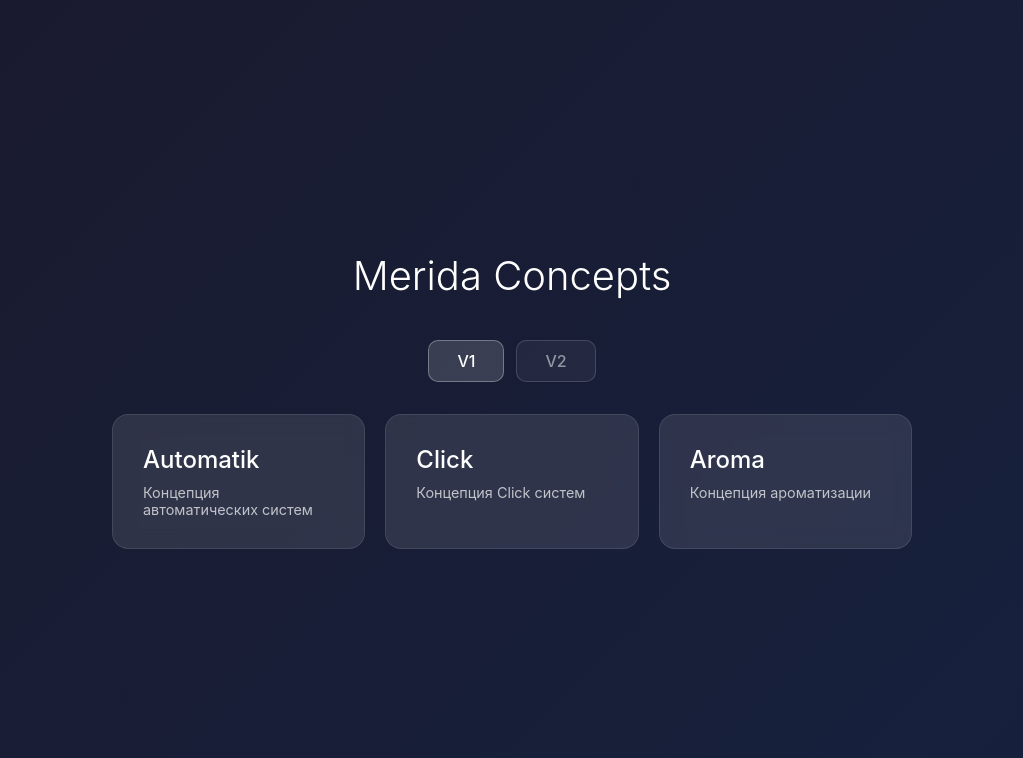
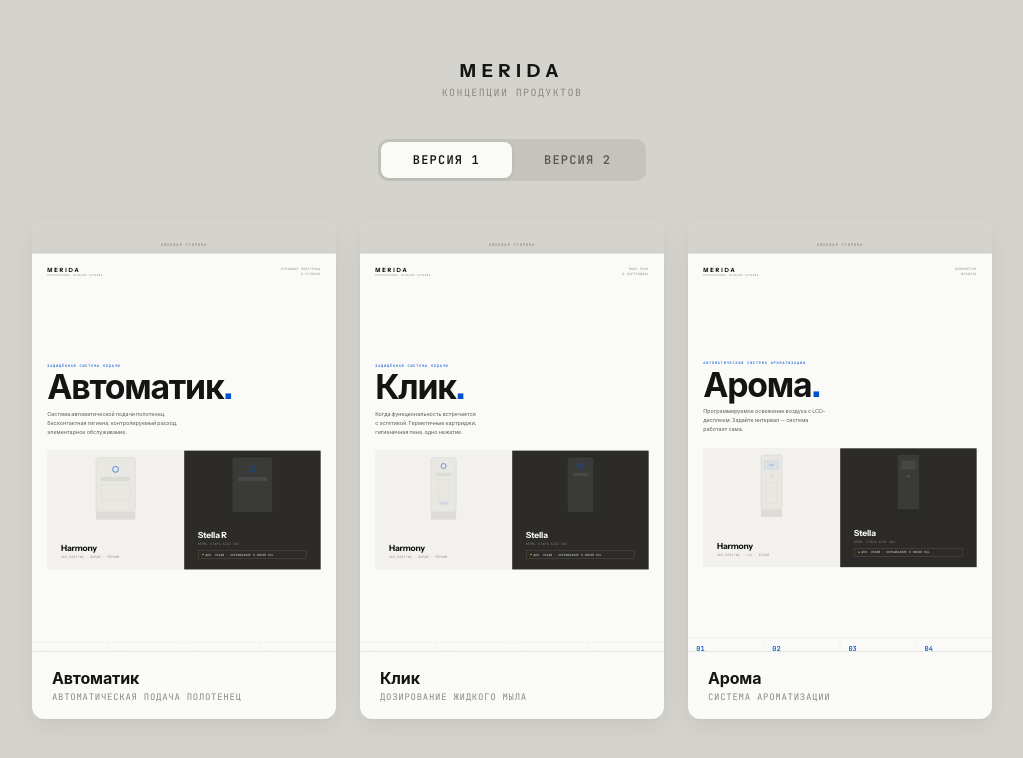
Before and after one commit to korolkovko/merida, a website: page index.html in a window 1280 px wide. Shown: the whole page, without its empty margins (128-1151 px from the left). Drawn offline with Linux system fonts and the light colour scheme.

Commit message:
Redesign homepage with iframe previews and polished tabs
Cards now show real miniature brochure previews via scaled iframes.
Design matches the brochure aesthetic (Instrument Sans, warm grays).

Co-Authored-By: Claude Opus 4.6 <noreply@anthropic.com>

```diff
--- a/index.html
+++ b/index.html
@@ -4,147 +4,247 @@
     <meta charset="UTF-8">
     <meta name="viewport" content="width=device-width, initial-scale=1.0">
     <title>Merida Concepts</title>
+    <link rel="preconnect" href="https://fonts.googleapis.com">
+    <link href="https://fonts.googleapis.com/css2?family=Instrument+Sans:wght@400;500;600;700&family=JetBrains+Mono:wght@400;500;600&display=swap" rel="stylesheet">
     <style>
-        * {
-            margin: 0;
-            padding: 0;
-            box-sizing: border-box;
-        }
+        * { margin: 0; padding: 0; box-sizing: border-box; }
+
         body {
-            font-family: -apple-system, BlinkMacSystemFont, 'Segoe UI', Roboto, sans-serif;
-            background: linear-gradient(135deg, #1a1a2e 0%, #16213e 100%);
+            background: #D5D3CD;
+            font-family: 'Instrument Sans', -apple-system, sans-serif;
+            color: #141413;
             min-height: 100vh;
             display: flex;
+            flex-direction: column;
             align-items: center;
-            justify-content: center;
-            padding: 20px;
+            padding: 60px 24px 80px;
+            -webkit-font-smoothing: antialiased;
         }
-        .container {
-            max-width: 800px;
-            width: 100%;
-        }
-        h1 {
-            color: #fff;
+
+        /* Header */
+        .header {
             text-align: center;
             margin-bottom: 40px;
-            font-size: 2.5rem;
-            font-weight: 300;
+        }
+        .logo {
+            font-size: 18px;
+            font-weight: 700;
+            letter-spacing: 0.32em;
+            text-transform: uppercase;
+            color: #141413;
+        }
+        .subtitle {
+            font-family: 'JetBrains Mono', monospace;
+            font-size: 10px;
+            letter-spacing: 0.14em;
+            text-transform: uppercase;
+            color: #8A8983;
+            margin-top: 4px;
         }
 
-        /* Version tabs */
+        /* Tabs */
         .tabs {
             display: flex;
-            justify-content: center;
-            gap: 12px;
-            margin-bottom: 32px;
+            background: #C4C3BC;
+            border-radius: 10px;
+            padding: 3px;
+            margin-bottom: 40px;
         }
         .tab {
-            padding: 10px 28px;
-            border-radius: 10px;
-            border: 1px solid rgba(255, 255, 255, 0.15);
-            background: rgba(255, 255, 255, 0.05);
-            color: rgba(255, 255, 255, 0.5);
-            font-size: 1rem;
-            font-weight: 500;
+            font-family: 'JetBrains Mono', monospace;
+            font-size: 12px;
+            font-weight: 600;
+            letter-spacing: 0.1em;
+            text-transform: uppercase;
+            padding: 10px 32px;
+            border-radius: 8px;
+            border: none;
+            background: transparent;
+            color: #5A5954;
             cursor: pointer;
-            transition: all 0.3s;
+            transition: all 0.25s;
         }
         .tab:hover {
-            background: rgba(255, 255, 255, 0.1);
-            color: rgba(255, 255, 255, 0.8);
+            color: #2C2B28;
         }
         .tab.active {
-            background: rgba(255, 255, 255, 0.15);
-            border-color: rgba(255, 255, 255, 0.3);
-            color: #fff;
+            background: #FAFAF8;
+            color: #141413;
+            box-shadow: 0 1px 4px rgba(0,0,0,0.08);
         }
 
-        /* Cards */
-        .cards {
-            display: grid;
-            grid-template-columns: repeat(auto-fit, minmax(240px, 1fr));
-            gap: 20px;
-        }
+        /* Cards grid */
         .version-group {
             display: none;
+            grid-template-columns: repeat(3, 1fr);
+            gap: 24px;
+            max-width: 960px;
+            width: 100%;
         }
         .version-group.active {
             display: grid;
-            grid-template-columns: repeat(auto-fit, minmax(240px, 1fr));
-            gap: 20px;
         }
+
+        /* Card */
         .card {
-            background: rgba(255, 255, 255, 0.1);
-            backdrop-filter: blur(10px);
-            border-radius: 16px;
-            padding: 30px;
             text-decoration: none;
-            color: #fff;
-            transition: transform 0.3s, background 0.3s;
-            border: 1px solid rgba(255, 255, 255, 0.1);
+            color: inherit;
+            display: flex;
+            flex-direction: column;
+            border-radius: 12px;
+            overflow: hidden;
+            background: #FAFAF8;
+            box-shadow: 0 1px 2px rgba(0,0,0,0.04), 0 8px 24px rgba(0,0,0,0.06);
+            transition: transform 0.3s, box-shadow 0.3s;
         }
         .card:hover {
-            transform: translateY(-5px);
-            background: rgba(255, 255, 255, 0.15);
+            transform: translateY(-6px);
+            box-shadow: 0 2px 4px rgba(0,0,0,0.04), 0 16px 40px rgba(0,0,0,0.1);
         }
-        .card h2 {
-            font-size: 1.5rem;
-            margin-bottom: 10px;
-            font-weight: 500;
+
+        /* Preview container — A4 ratio */
+        .preview {
+            position: relative;
+            width: 100%;
+            aspect-ratio: 210 / 297;
+            overflow: hidden;
+            background: #E6E5E0;
         }
-        .card p {
-            opacity: 0.7;
-            font-size: 0.9rem;
+        .preview iframe {
+            position: absolute;
+            top: 0;
+            left: 0;
+            width: 793px;   /* A4 at 96dpi */
+            height: 1122px;
+            border: none;
+            transform-origin: top left;
+            pointer-events: none;
+        }
+
+        /* Caption */
+        .caption {
+            padding: 16px 20px;
+            border-top: 1px solid #E6E5E0;
+        }
+        .caption-title {
+            font-size: 16px;
+            font-weight: 700;
+            letter-spacing: -0.01em;
+            margin-bottom: 3px;
+        }
+        .caption-desc {
+            font-family: 'JetBrains Mono', monospace;
+            font-size: 9px;
+            letter-spacing: 0.08em;
+            text-transform: uppercase;
+            color: #8A8983;
+        }
+
+        /* Responsive */
+        @media (max-width: 768px) {
+            body { padding: 40px 16px 60px; }
+            .version-group { grid-template-columns: 1fr; max-width: 360px; }
+            .tabs { margin-bottom: 28px; }
+        }
+        @media (min-width: 769px) and (max-width: 1024px) {
+            .version-group { grid-template-columns: repeat(2, 1fr); }
         }
     </style>
 </head>
 <body>
-    <div class="container">
-        <h1>Merida Concepts</h1>
+
+    <div class="header">
+        <div class="logo">Merida</div>
+        <div class="subtitle">Концепции продуктов</div>
+    </div>
 
     <div class="tabs">
-            <div class="tab active" data-version="v1">V1</div>
-            <div class="tab" data-version="v2">V2</div>
+        <button class="tab active" data-version="v1">Версия 1</button>
+        <button class="tab" data-version="v2">Версия 2</button>
     </div>
 
     <div class="version-group active" id="v1">
         <a href="merida-automatik-concept.html" class="card">
-                <h2>Automatik</h2>
-                <p>Концепция автоматических систем</p>
+            <div class="preview">
+                <iframe src="merida-automatik-concept.html" loading="lazy" tabindex="-1"></iframe>
+            </div>
+            <div class="caption">
+                <div class="caption-title">Автоматик</div>
+                <div class="caption-desc">Автоматическая подача полотенец</div>
+            </div>
         </a>
         <a href="merida-click-concept.html" class="card">
-                <h2>Click</h2>
-                <p>Концепция Click систем</p>
+            <div class="preview">
+                <iframe src="merida-click-concept.html" loading="lazy" tabindex="-1"></iframe>
+            </div>
+            <div class="caption">
+                <div class="caption-title">Клик</div>
+                <div class="caption-desc">Дозирование жидкого мыла</div>
+            </div>
         </a>
         <a href="merida-aroma-concept.html" class="card">
-                <h2>Aroma</h2>
-                <p>Концепция ароматизации</p>
+            <div class="preview">
+                <iframe src="merida-aroma-concept.html" loading="lazy" tabindex="-1"></iframe>
+            </div>
+            <div class="caption">
+                <div class="caption-title">Арома</div>
+                <div class="caption-desc">Система ароматизации</div>
+            </div>
         </a>
     </div>
 
     <div class="version-group" id="v2">
         <a href="second-ver-merida-automatik.html" class="card">
-                <h2>Automatik</h2>
-                <p>Концепция автоматических систем</p>
+            <div class="preview">
+                <iframe src="second-ver-merida-automatik.html" loading="lazy" tabindex="-1"></iframe>
+            </div>
+            <div class="caption">
+                <div class="caption-title">Автоматик</div>
+                <div class="caption-desc">Автоматическая подача полотенец</div>
+            </div>
         </a>
         <a href="second-ver-merida-click.html" class="card">
-                <h2>Click</h2>
-                <p>Концепция Click систем</p>
+            <div class="preview">
+                <iframe src="second-ver-merida-click.html" loading="lazy" tabindex="-1"></iframe>
+            </div>
+            <div class="caption">
+                <div class="caption-title">Клик</div>
+                <div class="caption-desc">Дозирование жидкого мыла</div>
+            </div>
         </a>
         <a href="second-ver-merida-aroma.html" class="card">
-                <h2>Aroma</h2>
-                <p>Концепция ароматизации</p>
+            <div class="preview">
+                <iframe src="second-ver-merida-aroma.html" loading="lazy" tabindex="-1"></iframe>
+            </div>
+            <div class="caption">
+                <div class="caption-title">Арома</div>
+                <div class="caption-desc">Система ароматизации</div>
+            </div>
         </a>
-        </div>
     </div>
 
     <script>
+        // Scale iframes to fit preview containers
+        function scaleIframes() {
+            document.querySelectorAll('.preview').forEach(container => {
+                const iframe = container.querySelector('iframe');
+                const scale = container.offsetWidth / 793;
+                iframe.style.transform = `scale(${scale})`;
+            });
+        }
+
+        scaleIframes();
+        window.addEventListener('resize', scaleIframes);
+
+        // Tab switching
         document.querySelectorAll('.tab').forEach(tab => {
             tab.addEventListener('click', () => {
                 document.querySelectorAll('.tab').forEach(t => t.classList.remove('active'));
                 document.querySelectorAll('.version-group').forEach(g => g.classList.remove('active'));
                 tab.classList.add('active');
                 document.getElementById(tab.dataset.version).classList.add('active');
+                // Re-scale after switching (new iframes may have become visible)
+                setTimeout(scaleIframes, 50);
             });
         });
     </script>
```
Lines whose indentation alone changed are shown as unchanged.
